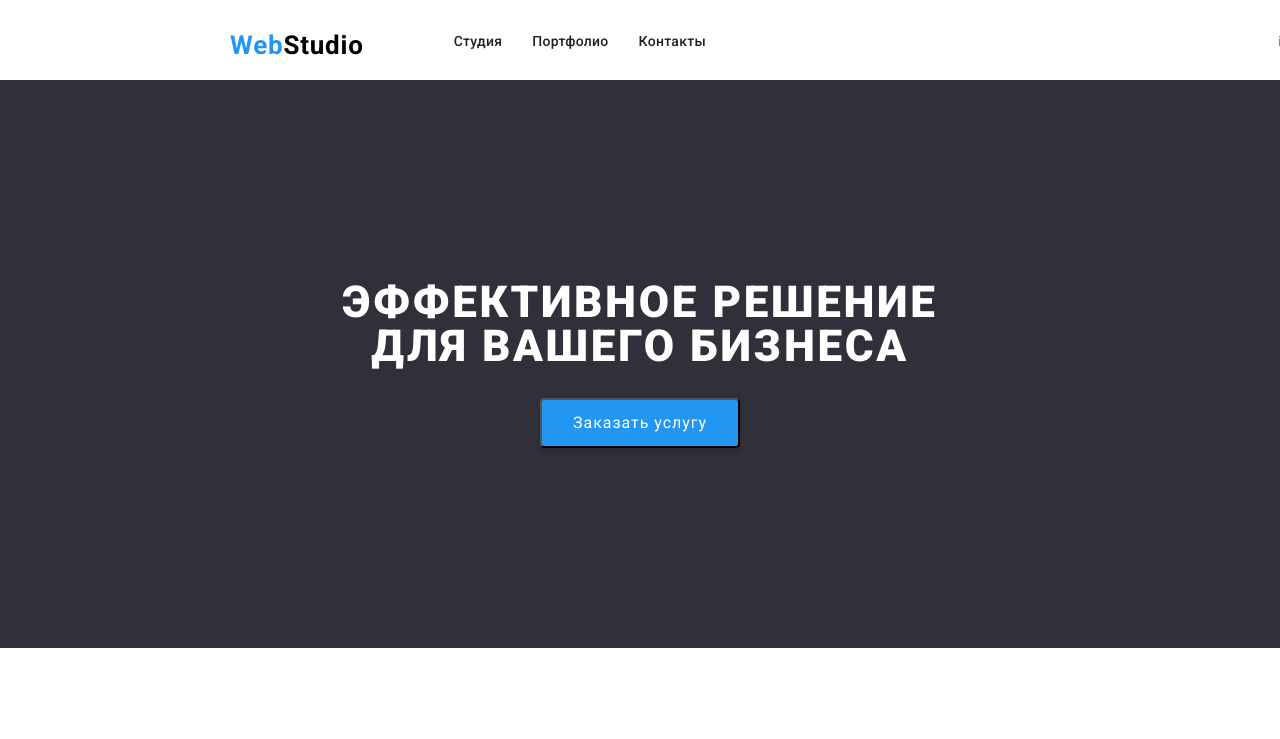
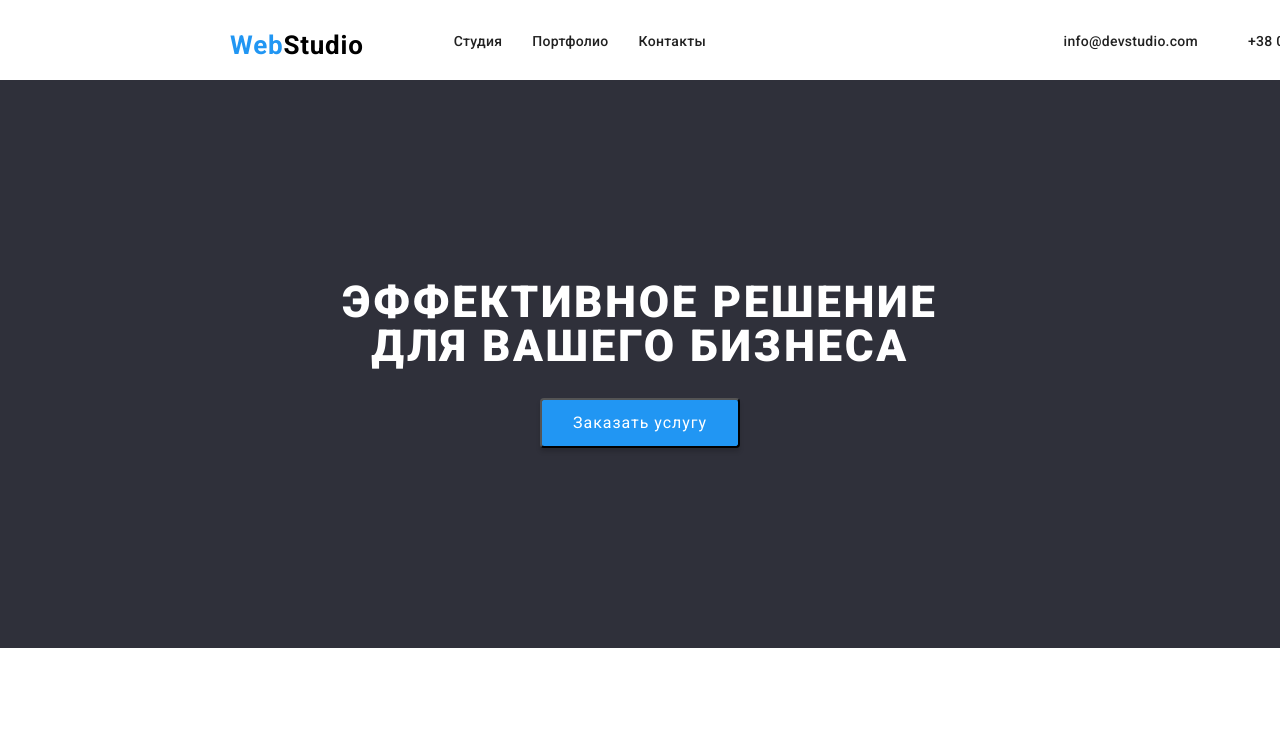
Before and after one commit to realtrueluv/goit-markup-hw-03, a plain HTML site: page index.html in a window 1280 px wide. Shown: the top 739 px of the page. Drawn offline with Linux system fonts and the light colour scheme.

Commit message:
Update style.css

```diff
--- a/css/style.css
+++ b/css/style.css
@@ -292,6 +292,7 @@ footer {
 
 .concatst {
     margin-left: auto;
+    margin-right: 215px;
 }
 
 .li-ots-2 {
```
